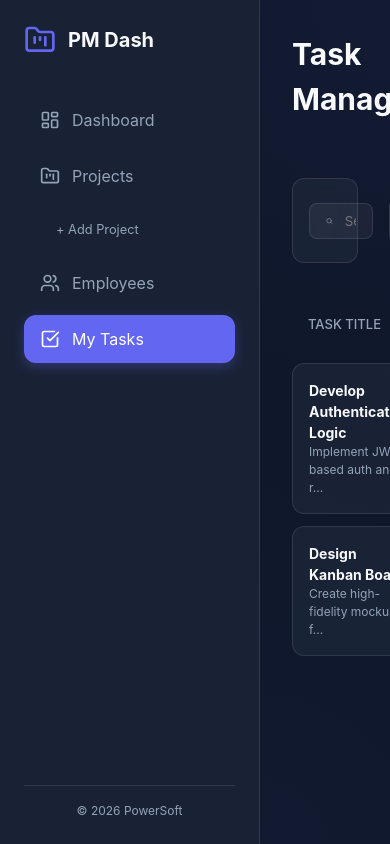
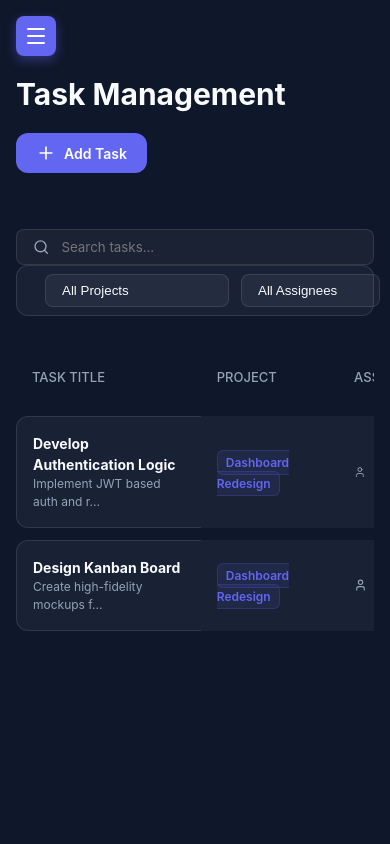
Before and after one commit to chrismelvinjoe/Powersoft-Management-Dashboard, a React (Vite) app: page /tasks in a window 390 px wide. Built offline with nearby package versions, Linux system fonts and the light colour scheme.

Commit message:
Enhance UI responsiveness: Added mobile navigation, flexible grids, and scrollable tables

```diff
--- a/src/App.css
+++ b/src/App.css
@@ -1,46 +1,33 @@
-.app-container {
-  display: flex;
-  height: 100vh;
-  width: 100vw;
-  overflow: hidden;
-  background-color: var(--bg-color);
-  color: var(--text-active);
+.mobile-toggle {
+  display: none;
+  position: fixed;
+  top: 1rem;
+  left: 1rem;
+  z-index: 1001;
+  background: var(--primary);
+  color: white;
+  border: none;
+  border-radius: 8px;
+  padding: 0.5rem;
+  cursor: pointer;
+  box-shadow: 0 4px 12px rgba(99, 102, 241, 0.4);
 }
 
-.main-content {
-  flex: 1;
-  overflow-y: auto;
-  padding: 2rem;
-  background: radial-gradient(circle at top right, rgba(99, 102, 241, 0.05), transparent 400px),
-              radial-gradient(circle at bottom left, rgba(99, 102, 241, 0.03), transparent 400px);
+.sidebar-overlay {
+  position: fixed;
+  top: 0;
+  left: 0;
+  right: 0;
+  bottom: 0;
+  background: rgba(15, 23, 42, 0.6);
+  backdrop-filter: blur(4px);
+  z-index: 900;
 }
 
-.page-container {
-  max-width: 1200px;
-  margin: 0 auto;
-  animation: fadeIn 0.4s ease-out;
+@media (max-width: 768px) {
+  .mobile-toggle {
+    display: flex;
+    align-items: center;
+    justify-content: center;
+  }
 }
-
-@keyframes fadeIn {
-  from { opacity: 0; transform: translateY(10px); }
-  to { opacity: 1; transform: translateY(0); }
-}
-
-/* Custom transitions for cards */
-.employee-card, .project-card, .task-card {
-  transition: all 0.3s cubic-bezier(0.4, 0, 0.2, 1);
-}
-
-/* Forms styling */
-form {
-  display: flex;
-  flex-direction: column;
-  gap: 1.5rem;
-}
-
-.form-actions {
-  display: flex;
-  justify-content: flex-end;
-  gap: 1rem;
-  margin-top: 1rem;
-}
--- a/src/App.jsx
+++ b/src/App.jsx
@@ -1,16 +1,33 @@
-import React from 'react';
+import React, { useState } from 'react';
 import { Routes, Route } from 'react-router-dom';
 import Sidebar from './components/Sidebar';
 import DashboardPage from './pages/DashboardPage';
 import ProjectsPage from './pages/ProjectsPage';
 import EmployeesPage from './pages/EmployeesPage';
 import TasksPage from './pages/TasksPage';
+import { Menu, X } from 'lucide-react';
 import './App.css';
 
 function App() {
+  const [isSidebarOpen, setIsSidebarOpen] = useState(false);
+
+  const toggleSidebar = () => setIsSidebarOpen(!isSidebarOpen);
+  const closeSidebar = () => setIsSidebarOpen(false);
+
   return (
     <div className="app-container">
-      <Sidebar />
+      <button
+        className="mobile-toggle"
+        onClick={toggleSidebar}
+        aria-label="Toggle Navigation"
+      >
+        {isSidebarOpen ? <X size={24} /> : <Menu size={24} />}
+      </button>
+
+      <Sidebar isOpen={isSidebarOpen} closeSidebar={closeSidebar} />
+
+      {isSidebarOpen && <div className="sidebar-overlay" onClick={closeSidebar}></div>}
+
       <main className="main-content">
         <Routes>
           <Route path="/" element={<DashboardPage />} />
--- a/src/components/Modal.css
+++ b/src/components/Modal.css
@@ -23,6 +23,19 @@
   overflow-y: auto;
   box-shadow: 0 25px 50px -12px rgba(0, 0, 0, 0.5);
   animation: scaleIn 0.2s ease;
+}
+
+@media (max-width: 480px) {
+  .modal-content {
+    width: 100%;
+    height: 100%;
+    max-height: 100vh;
+    border-radius: 0;
+  }
+
+  .modal-overlay {
+    padding: 0;
+  }
 }
 
 .modal-header {
--- a/src/components/PageHeader.css
+++ b/src/components/PageHeader.css
@@ -3,6 +3,14 @@
   justify-content: space-between;
   align-items: center;
   margin-bottom: 2rem;
+  gap: 1rem;
+}
+
+@media (max-width: 640px) {
+  .page-header {
+    flex-direction: column;
+    align-items: flex-start;
+  }
 }
 
 .page-title {
--- a/src/components/Sidebar.css
+++ b/src/components/Sidebar.css
@@ -5,10 +5,27 @@
   display: flex;
   flex-direction: column;
   padding: 1.5rem;
-  backdrop-filter: blur(10px);
+  backdrop-filter: blur(20px);
   position: sticky;
   top: 0;
   height: 100vh;
+  z-index: 100;
+  transition: transform 0.3s cubic-bezier(0.4, 0, 0.2, 1);
+}
+
+@media (max-width: 768px) {
+  .sidebar {
+    position: fixed;
+    left: 0;
+    top: 0;
+    bottom: 0;
+    transform: translateX(-100%);
+    z-index: 1000;
+  }
+
+  .sidebar.open {
+    transform: translateX(0);
+  }
 }
 
 .sidebar-header {
--- a/src/components/Sidebar.jsx
+++ b/src/components/Sidebar.jsx
@@ -3,9 +3,9 @@ import { NavLink } from 'react-router-dom';
 import { LayoutDashboard, Users, FolderKanban, CheckSquare } from 'lucide-react';
 import './Sidebar.css';
 
-const Sidebar = () => {
+const Sidebar = ({ isOpen, closeSidebar }) => {
   return (
-    <aside className="sidebar">
+    <aside className={`sidebar ${isOpen ? 'open' : ''}`}>
       <div className="sidebar-header">
         <div className="logo">
           <FolderKanban size={32} color="#6366f1" />
@@ -13,22 +13,19 @@ const Sidebar = () => {
         </div>
       </div>
       <nav className="sidebar-nav">
-        <NavLink to="/" className={({ isActive }) => (isActive ? 'nav-item active' : 'nav-item')}>
+        <NavLink to="/" onClick={closeSidebar} className={({ isActive }) => (isActive ? 'nav-item active' : 'nav-item')}>
           <LayoutDashboard size={20} />
           <span>Dashboard</span>
         </NavLink>
-        <NavLink to="/projects" className={({ isActive }) => (isActive ? 'nav-item active' : 'nav-item')}>
+        <NavLink to="/projects" onClick={closeSidebar} className={({ isActive }) => (isActive ? 'nav-item active' : 'nav-item')}>
           <FolderKanban size={20} />
           <span>Projects</span>
         </NavLink>
-        <NavLink to="/projects" className={({ isActive }) => (isActive ? 'nav-item active' : 'nav-item')} style={{marginLeft: '1rem', fontSize: '0.8rem'}}>
-          <span>+ Add Project</span>
-        </NavLink>
-        <NavLink to="/employees" className={({ isActive }) => (isActive ? 'nav-item active' : 'nav-item')}>
+        <NavLink to="/employees" onClick={closeSidebar} className={({ isActive }) => (isActive ? 'nav-item active' : 'nav-item')}>
           <Users size={20} />
           <span>Employees</span>
         </NavLink>
-        <NavLink to="/tasks" className={({ isActive }) => (isActive ? 'nav-item active' : 'nav-item')}>
+        <NavLink to="/tasks" onClick={closeSidebar} className={({ isActive }) => (isActive ? 'nav-item active' : 'nav-item')}>
           <CheckSquare size={20} />
           <span>My Tasks</span>
         </NavLink>
--- a/src/pages/TasksPage.css
+++ b/src/pages/TasksPage.css
@@ -39,16 +39,25 @@
   gap: 1.5rem;
 }
 
-.task-filters-bar {
-  display: flex;
-  justify-content: space-between;
-  align-items: center;
-  gap: 1rem;
-  background: var(--card-bg);
-  padding: 1rem;
-  border-radius: 12px;
-  border: 1px solid var(--border-color);
-  backdrop-filter: blur(10px);
+.task-list {
+  width: 100%;
+  overflow-x: auto;
+  -webkit-overflow-scrolling: touch;
+}
+
+.table-responsive {
+  min-width: 800px; /* Force minimum width for table readability */
+}
+
+@media (max-width: 768px) {
+  .task-filters-bar {
+    flex-direction: column;
+    align-items: stretch;
+  }
+
+  .search-box {
+    max-width: none;
+  }
 }
 
 .search-box {
--- a/src/styles/global.css
+++ b/src/styles/global.css
@@ -29,12 +29,30 @@ body {
 .app-container {
   display: flex;
   min-height: 100vh;
+  position: relative;
 }
 
 .main-content {
   flex: 1;
   padding: 2rem;
   overflow-y: auto;
+  transition: padding 0.3s ease;
+}
+
+@media (max-width: 1024px) {
+  .main-content {
+    padding: 1.5rem;
+  }
+}
+
+@media (max-width: 768px) {
+  .app-container {
+    flex-direction: column;
+  }
+  .main-content {
+    padding: 1rem;
+    padding-top: 4.5rem; /* Space for mobile header */
+  }
 }
 
 /* Scrollbar styling */
```
